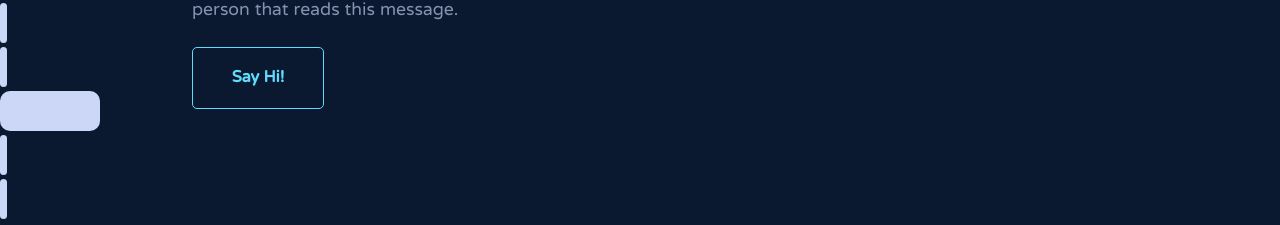
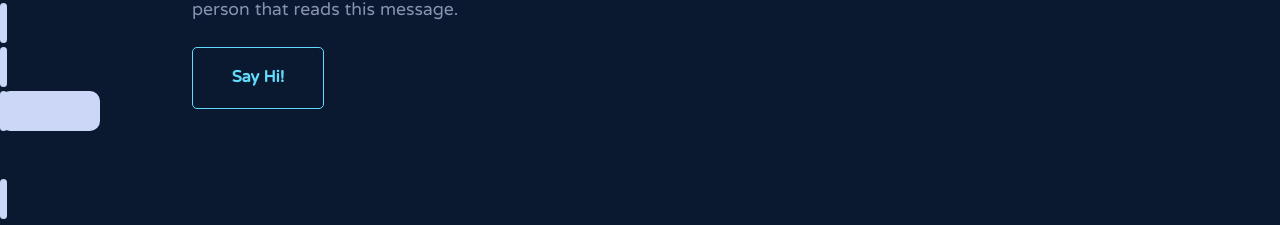
Before and after one commit to wxlkda/realport, a React (Create React App) app: page / in a window 1280 px wide. Shown: the part 289-514 px from the top of the page. Built offline with nearby package versions, Linux system fonts and the light colour scheme.

Commit message:
Fixeed navigatoi nerror

```diff
--- a/src/css/navigation.css
+++ b/src/css/navigation.css
@@ -1,5 +1,5 @@
 
-.experienceBar {
+.projectsBar {
     margin-top: calc(calc(100vh / 2));
     display: inline-block;
     border-radius: 10px;
@@ -15,7 +15,7 @@
     flex-direction: column;
 
 }
-.projectsBar {
+.experienceBar  {
     margin-top: calc(calc(100vh / 2) + 44px);
     display: inline-block;
     border-radius: 10px;
```
